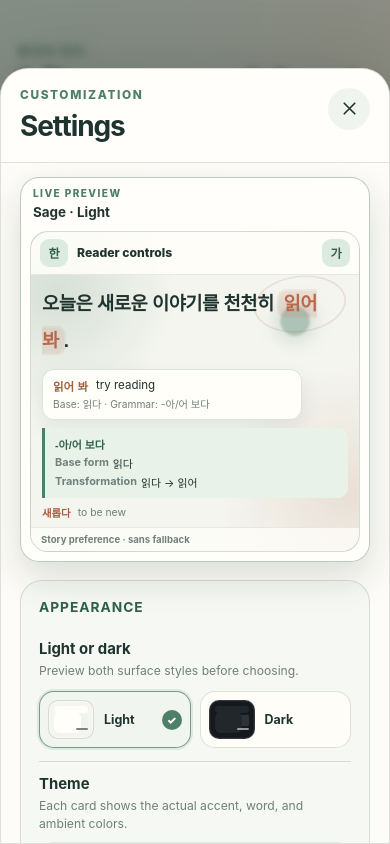
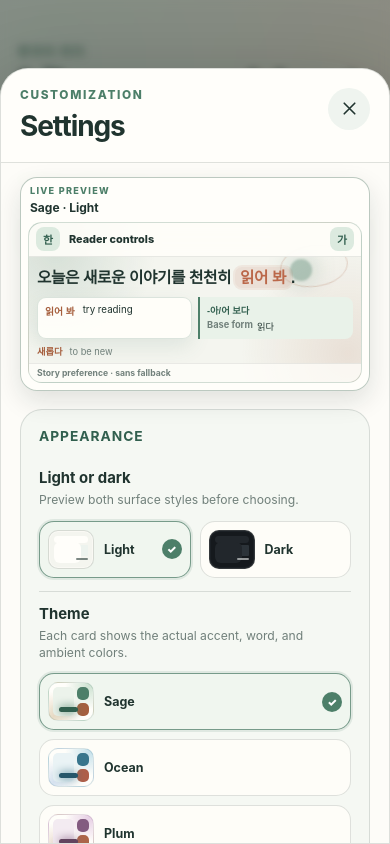
Before and after one commit to 02Henry20/korean_reader, a plain HTML site: page index.html in a window 390 px wide. Both pictures are taken after a click on the button "Settings". Drawn offline with Linux system fonts and the light colour scheme; no server answers.

Commit message:
ok maybe some more fixes

```diff
--- a/css/animations.css
+++ b/css/animations.css
@@ -1,8 +1,7 @@
 html[data-animation="reduced"] *,
 html[data-animation="reduced"] *::before,
 html[data-animation="reduced"] *::after {
-  transition-duration: 90ms !important;
-  animation-duration: 120ms !important;
+  transition-duration: 120ms !important;
 }
 
 html[data-animation="none"] *,
@@ -83,3 +82,84 @@ html[data-animation="full"] .icon-button:active,
 html[data-animation="full"] .button:active {
   transform: scale(.92);
 }
+
+
+@keyframes reduced-arrive {
+  from { opacity: 0; transform: translateY(6px); }
+  to { opacity: 1; transform: translateY(0); }
+}
+
+@keyframes mobile-header-arrive {
+  from { opacity: 0; transform: translateY(-8px); }
+  to { opacity: 1; transform: translateY(0); }
+}
+
+@keyframes mobile-toolbar-arrive {
+  from { opacity: 0; transform: translateY(8px) scale(.992); }
+  to { opacity: 1; transform: translateY(0) scale(1); }
+}
+
+@keyframes mobile-reader-header-arrive {
+  from { opacity: 0; transform: translateY(-7px) scale(.99); }
+  to { opacity: 1; transform: translateY(0) scale(1); }
+}
+
+@keyframes mobile-setting-arrive {
+  from { opacity: 0; transform: translateY(7px); }
+  to { opacity: 1; transform: translateY(0); }
+}
+
+/* Reduced mode uses quick one-time entrances, never fast looping motion. */
+html[data-animation="reduced"] .view-active .story-card,
+html[data-animation="reduced"] .reader-view.view-active .story-content {
+  animation: reduced-arrive 180ms ease-out both;
+}
+
+@media (max-width: 900px) {
+  /* Mobile gets restrained page entrances and tactile feedback. */
+  html[data-animation="full"] .library-view.view-active .library-header,
+  html[data-animation="full"] #libraryView.view-active .library-header {
+    animation: mobile-header-arrive 360ms cubic-bezier(.2,.82,.2,1) both;
+  }
+
+  html[data-animation="full"] .library-view.view-active .library-toolbar,
+  html[data-animation="full"] #libraryView.view-active .library-toolbar {
+    animation: mobile-toolbar-arrive 390ms 55ms cubic-bezier(.2,.82,.2,1) both;
+  }
+
+  html[data-animation="full"] .reader-view.view-active .reader-header {
+    animation: mobile-reader-header-arrive 330ms cubic-bezier(.2,.82,.2,1) both;
+  }
+
+  html[data-animation="full"] .settings-panel-open .settings-live-preview {
+    animation: mobile-setting-arrive 300ms 55ms cubic-bezier(.2,.82,.2,1) both;
+  }
+
+  html[data-animation="full"] .settings-panel-open .settings-section {
+    animation: mobile-setting-arrive 300ms cubic-bezier(.2,.82,.2,1) both;
+  }
+
+  html[data-animation="full"] .settings-panel-open .settings-section:nth-of-type(2) { animation-delay: 75ms; }
+  html[data-animation="full"] .settings-panel-open .settings-section:nth-of-type(3) { animation-delay: 105ms; }
+  html[data-animation="full"] .settings-panel-open .settings-section:nth-of-type(4) { animation-delay: 135ms; }
+  html[data-animation="full"] .settings-panel-open .settings-section:nth-of-type(5) { animation-delay: 165ms; }
+
+  html[data-animation="full"] .search-box:focus-within svg {
+    transform: scale(1.08) rotate(-4deg);
+    transition: transform 180ms cubic-bezier(.2,.82,.2,1);
+  }
+
+  html[data-animation="full"] .story-card:active {
+    transform: perspective(1000px) translateY(1px) scale(.982);
+  }
+
+  html[data-animation="full"] .story-card:active h2 {
+    transform: translateX(2px) scale(1.008);
+  }
+
+  html[data-animation="full"] .icon-button:active,
+  html[data-animation="full"] .button:active,
+  html[data-animation="full"] .settings-choice:active {
+    transform: scale(.955);
+  }
+}
--- a/css/settings.css
+++ b/css/settings.css
@@ -332,11 +332,12 @@
 }
 
 .settings-preview-stage[data-preview-animation="reduced"] .settings-preview-orb {
-  animation: settingsPreviewFloat 4s ease-in-out infinite alternate;
+  animation: settingsPreviewReducedDrift 7.2s ease-in-out infinite;
 }
 
 .settings-preview-stage[data-preview-animation="reduced"] .settings-preview-trail {
-  opacity: .45;
+  opacity: .28;
+  animation: none;
 }
 
 .settings-preview-stage[data-preview-animation="none"] .settings-preview-orb,
@@ -351,6 +352,22 @@
 
 @keyframes settingsPreviewOrbit {
   to { transform: rotate(343deg); }
+}
+
+/* Reduced motion stays mostly still and makes one small movement per cycle. */
+@keyframes settingsPreviewReducedDrift {
+  0%, 68%, 100% {
+    transform: translate3d(0, 0, 0) scale(1);
+    opacity: .72;
+  }
+  78% {
+    transform: translate3d(3px, -2px, 0) scale(1.025);
+    opacity: .9;
+  }
+  88% {
+    transform: translate3d(1px, 1px, 0) scale(1.01);
+    opacity: .78;
+  }
 }
 
 .settings-section {
@@ -652,29 +669,117 @@
   }
 
   .settings-live-preview {
-    top: 70px;
-    padding: 9px;
-    border-radius: 19px;
+    top: 66px;
+    padding: 7px;
+    border-radius: 17px;
+    box-shadow: 0 10px 26px rgba(20, 34, 30, .12);
+  }
+
+  .settings-preview-heading {
+    margin: 0 2px 6px;
+  }
+
+  .settings-preview-heading .eyebrow {
+    margin-bottom: 0;
+    font-size: .57rem;
+  }
+
+  .settings-preview-heading strong {
+    font-size: .75rem;
   }
 
   .settings-preview-stage {
-    min-height: 208px;
+    min-height: 158px;
+    border-radius: 14px;
+  }
+
+  .settings-preview-toolbar {
+    min-height: 34px;
+    padding: 4px 7px;
+    font-size: .68rem;
+  }
+
+  .settings-preview-brand-mark,
+  .settings-preview-button {
+    width: 24px;
+    height: 24px;
+    border-radius: 8px;
   }
 
   .settings-preview-reading {
-    padding: 10px 11px 7px;
+    display: grid;
+    grid-template-columns: minmax(0, 1fr) minmax(0, 1fr);
+    gap: 5px 6px;
+    padding: 7px 8px 5px;
   }
 
   .settings-preview-korean {
-    font-size: clamp(.96rem, calc(var(--preview-story-size) * .86), 1.45rem);
+    grid-column: 1 / -1;
+    margin-bottom: 1px;
+    font-size: clamp(.88rem, calc(var(--preview-story-size) * .72), 1.18rem);
+    line-height: min(var(--preview-line-height), 1.78);
+  }
+
+  .settings-preview-translation {
+    width: 100%;
+    margin: 0;
+    padding: 6px 7px;
+    border-radius: 9px;
+    font-size: .61rem;
+  }
+
+  .settings-preview-translation small {
+    display: none;
+  }
+
+  .settings-preview-grammar {
+    min-width: 0;
+    padding: 6px 7px;
+    border-left-width: 2px;
+    border-radius: 0 8px 8px 0;
+    font-size: .58rem;
+  }
+
+  .settings-preview-grammar strong {
+    margin-bottom: 2px;
+  }
+
+  .settings-preview-grammar p {
+    display: -webkit-box;
+    overflow: hidden;
+    line-height: 1.28;
+    -webkit-box-orient: vertical;
+    -webkit-line-clamp: 2;
   }
 
   .settings-preview-grammar dl {
     grid-template-columns: 1fr;
+    gap: 1px;
   }
 
-  .settings-preview-grammar dl div:nth-child(n+3) {
+  .settings-preview-grammar dl div:nth-child(n+2) {
     display: none;
+  }
+
+  .settings-preview-vocabulary {
+    grid-column: 1 / -1;
+    margin-top: 0;
+    font-size: .58rem;
+  }
+
+  .settings-preview-footer {
+    padding: 4px 8px;
+    font-size: .54rem;
+  }
+
+  .settings-preview-orb {
+    width: 24px;
+    height: 24px;
+  }
+
+  .settings-preview-trail {
+    width: 68px;
+    height: 42px;
   }
 
   .setting-row {
@@ -721,3 +826,11 @@
     transition-duration: .01ms !important;
   }
 }
+
+/* Keep the reduced preview calm even while the app itself uses reduced motion. */
+html[data-animation="reduced"] .settings-preview-stage[data-preview-animation="reduced"] .settings-preview-orb {
+  animation-name: settingsPreviewReducedDrift !important;
+  animation-duration: 7.2s !important;
+  animation-timing-function: ease-in-out !important;
+  animation-iteration-count: infinite !important;
+}
--- a/index.html
+++ b/index.html
@@ -107,7 +107,6 @@
 <p class="eyebrow">LIVE PREVIEW</p>
 <strong id="settingsPreviewThemeName">Sage · Light</strong>
 </div>
-<span class="settings-preview-status" id="settingsPreviewStatus">Updates immediately</span>
 </div>
 <div class="settings-preview-stage" data-preview-animation="full" id="settingsPreviewStage">
 <div class="settings-preview-toolbar">
@@ -155,7 +154,7 @@
 <section class="settings-section">
 <h3>Typography</h3>
 <label class="setting-row"><span><strong>Interface font</strong><small>The toolbar in the live preview uses this font.</small></span><select name="uiFont"></select></label>
-<label class="setting-row"><span><strong>Story font</strong><small>The Korean sample updates immediately. “Story preference” follows story JSON.</small></span><select name="storyFont"></select></label>
+<label class="setting-row"><span><strong>Story font</strong><small>The Korean sample reflects this choice. “Story preference” follows story JSON.</small></span><select name="storyFont"></select></label>
 <label class="setting-range"><span><strong>Story text size</strong><output id="readerSizeOutput"></output></span><input max="2.05" min="1" name="readerSize" step="0.05" type="range"/></label>
 <label class="setting-range"><span><strong>Line spacing</strong><output id="lineSpacingOutput"></output></span><input max="2.4" min="1.5" name="lineSpacing" step="0.05" type="range"/></label>
 </section>
```
Also changed, not shown: README.txt (deleted).
